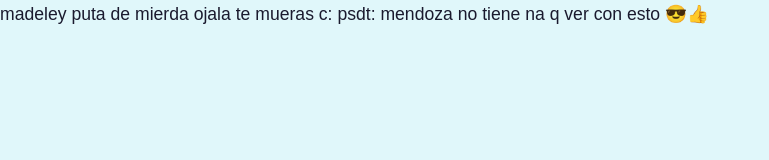
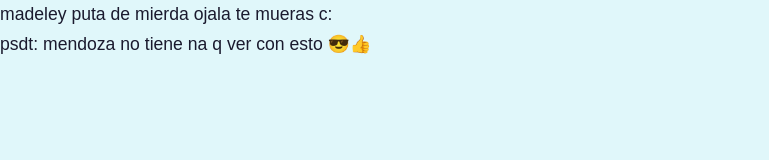
Before and after one commit to Un-mishi/donvictorio, a plain HTML site: page bromita.html in a window 1280 px wide. Shown: the whole page, without its empty margins (0-769 px from the left). Drawn offline with Linux system fonts and the light colour scheme.

Commit message:
Update bromita.html

```diff
--- a/bromita.html
+++ b/bromita.html
@@ -7,7 +7,7 @@
     <link rel="stylesheet" href="styles.css">
 </head>
 <body>
-    madeley puta de mierda ojala te mueras c:
+    madeley puta de mierda ojala te mueras c: <br>
     psdt: mendoza no tiene na q ver con esto 😎👍
 </body>
 </html>
```
